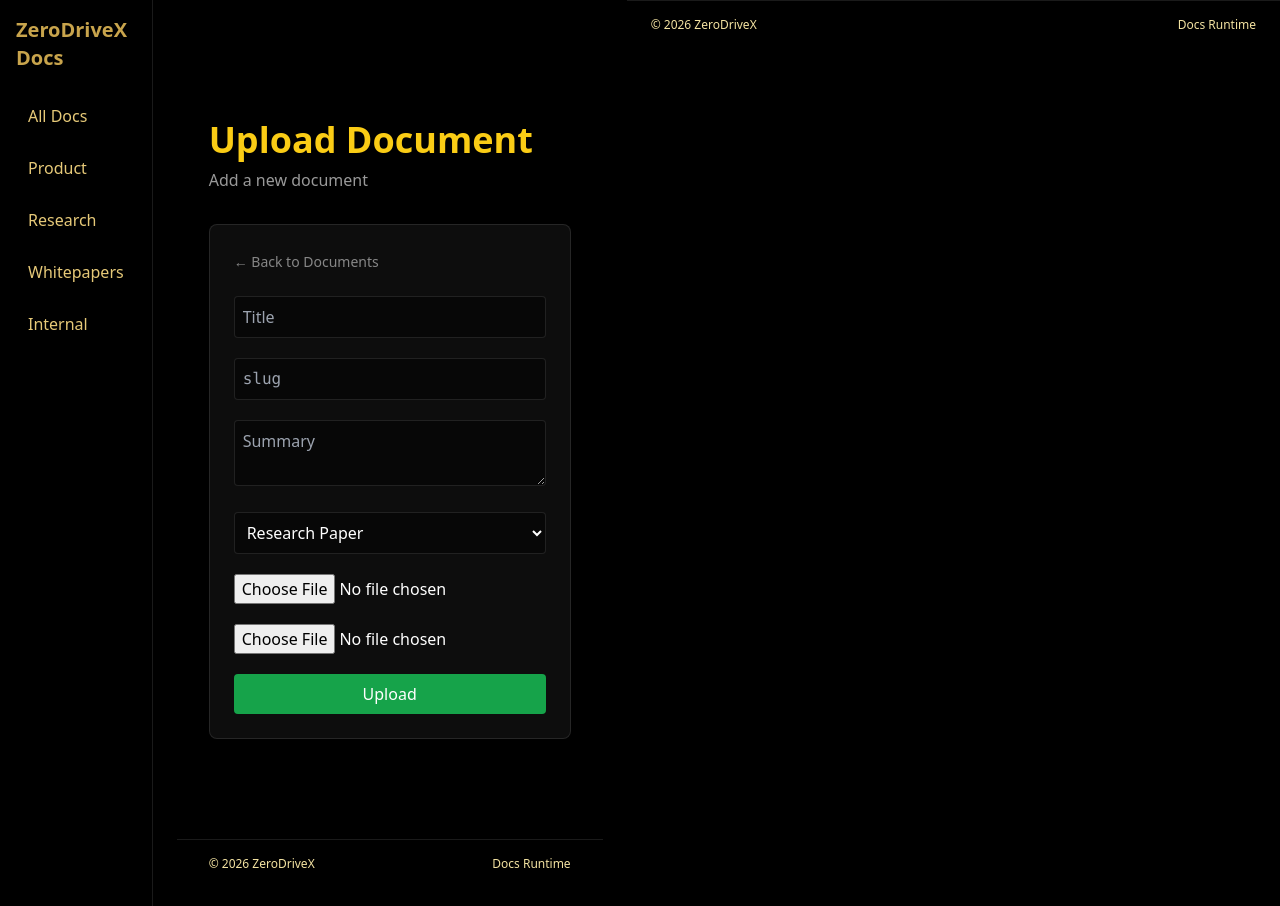
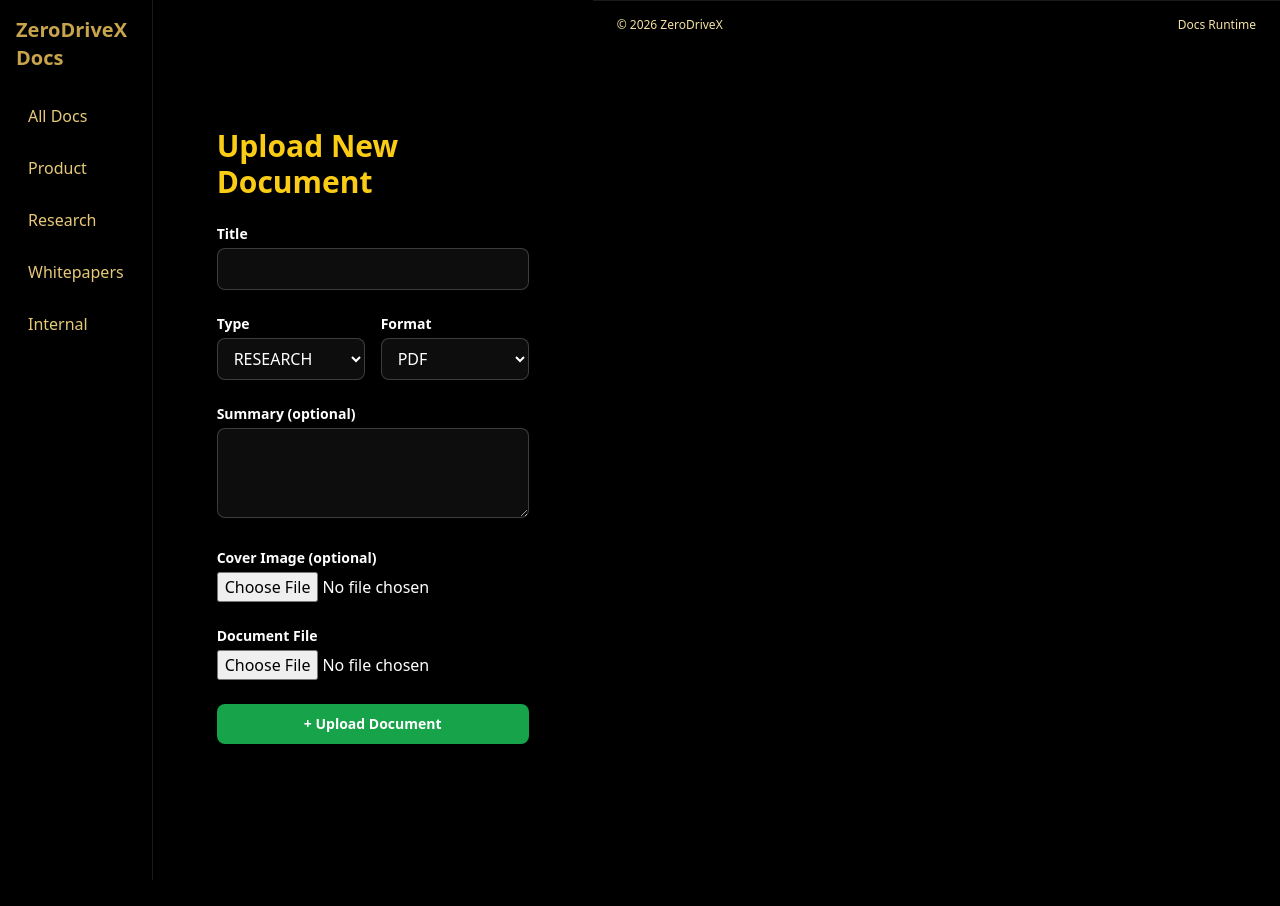
Before and after one commit to zeroday31337x/zerodrivex-docs, a Next.js app: page /admin/docs/new in a window 1280 px wide. Shown: the top 906 px of the page. After the commit the page ends 880 px from the top, so only its background shows below. Built offline with nearby package versions, Linux system fonts and the light colour scheme.

Commit message:
Refactor NewDocPage to UploadDocPage with enhancements

```diff
--- a/app/admin/docs/new/page.tsx
+++ b/app/admin/docs/new/page.tsx
@@ -1,62 +1,159 @@
 'use client';
 
-import ZdxDocsShell from '@/components/ui/ZdxDocsShell';
-import Link from 'next/link';
-import { useState } from 'react';
+import { useState, ChangeEvent, FormEvent } from 'react';
+import { useRouter } from 'next/navigation';
 
-export default function NewDocPage() {
-  const [uploading, setUploading] = useState(false);
-  const [preview, setPreview] = useState<string | null>(null);
+export default function UploadDocPage() {
+  const router = useRouter();
 
-  async function handleSubmit(e: React.FormEvent<HTMLFormElement>) {
+  const [title, setTitle] = useState('');
+  const [type, setType] = useState('RESEARCH');
+  const [format, setFormat] = useState('PDF');
+  const [summary, setSummary] = useState('');
+  const [image, setImage] = useState<File | null>(null);
+  const [imagePreview, setImagePreview] = useState<string | null>(null);
+  const [file, setFile] = useState<File | null>(null);
+  const [submitting, setSubmitting] = useState(false);
+
+  function handleImageChange(e: ChangeEvent<HTMLInputElement>) {
+    if (!e.target.files) return;
+    const file = e.target.files[0];
+    setImage(file);
+    setImagePreview(URL.createObjectURL(file));
+  }
+
+  function handleFileChange(e: ChangeEvent<HTMLInputElement>) {
+    if (!e.target.files) return;
+    setFile(e.target.files[0]);
+  }
+
+  async function handleSubmit(e: FormEvent) {
     e.preventDefault();
-    setUploading(true);
-    const form = e.currentTarget;
-    const data = new FormData(form);
+    if (!title || !file) return alert('Title and file are required');
 
-    const res = await fetch('/api/admin/docs/upload', { method: 'POST', body: data });
+    setSubmitting(true);
 
-    if (res.redirected) window.location.href = res.url;
-    else {
-      alert('Upload failed.');
-      setUploading(false);
+    const formData = new FormData();
+    formData.append('title', title);
+    formData.append('type', type);
+    formData.append('format', format);
+    formData.append('summary', summary);
+    if (image) formData.append('image', image);
+    formData.append('file', file);
+
+    const res = await fetch('/api/admin/docs/upload', {
+      method: 'POST',
+      body: formData,
+    });
+
+    if (res.ok) {
+      router.push('/admin/docs');
+    } else {
+      alert('Failed to upload document');
+      setSubmitting(false);
     }
   }
 
-  function handleImageChange(e: React.ChangeEvent<HTMLInputElement>) {
-    const file = e.target.files?.[0];
-    if (file) setPreview(URL.createObjectURL(file));
-    else setPreview(null);
-  }
+  return (
+    <div className="max-w-3xl mx-auto p-6 sm:p-10">
+      <h1 className="text-3xl font-bold text-yellow-400 mb-6">Upload New Document</h1>
 
-  return (
-    <ZdxDocsShell headerProps={{ title: 'Upload Document', subtitle: 'Add a new document' }}>
-      <div className="max-w-xl mx-auto">
-        <Link href="/admin/docs" className="text-sm text-white/50 hover:text-white mb-6 inline-block">
-          ← Back to Documents
-        </Link>
+      <form onSubmit={handleSubmit} className="flex flex-col gap-6">
+        {/* Title */}
+        <div>
+          <label className="block text-sm font-semibold mb-1">Title</label>
+          <input
+            type="text"
+            value={title}
+            onChange={(e) => setTitle(e.target.value)}
+            className="w-full px-3 py-2 rounded-lg bg-white/5 border border-white/20 text-white focus:outline-none focus:ring-2 focus:ring-green-400"
+            required
+          />
+        </div>
 
-        <form onSubmit={handleSubmit} className="space-y-5">
-          <input name="title" placeholder="Title" required className="w-full p-2 rounded bg-black/40 border border-white/10" />
-          <input name="slug" placeholder="slug" required pattern="[a-z0-9-]+" className="w-full p-2 rounded bg-black/40 border border-white/10 font-mono" />
-          <textarea name="summary" placeholder="Summary" className="w-full p-2 rounded bg-black/40 border border-white/10" />
-          <select name="type" required className="w-full p-2 rounded bg-black/40 border border-white/10">
-            <option value="RESEARCH">Research Paper</option>
-            <option value="WHITEPAPER">Whitepaper</option>
-            <option value="PRODUCT">Product Doc</option>
-            <option value="BLOG">Blog Post</option>
-            <option value="INTERNAL">Internal</option>
-          </select>
+        {/* Type & Format */}
+        <div className="grid sm:grid-cols-2 gap-4">
+          <div>
+            <label className="block text-sm font-semibold mb-1">Type</label>
+            <select
+              value={type}
+              onChange={(e) => setType(e.target.value)}
+              className="w-full px-3 py-2 rounded-lg bg-white/5 border border-white/20 text-white focus:outline-none focus:ring-2 focus:ring-green-400"
+            >
+              <option value="RESEARCH">RESEARCH</option>
+              <option value="WHITEPAPER">WHITEPAPER</option>
+              <option value="PRODUCT">PRODUCT</option>
+              <option value="BLOG">BLOG</option>
+              <option value="INTERNAL">INTERNAL</option>
+            </select>
+          </div>
 
-          <input type="file" name="file" required accept=".pdf,.docx,.doc,.md,.html,.txt" />
-          <input type="file" name="coverImage" accept="image/*" onChange={handleImageChange} />
-          {preview && <img src={preview} className="mt-2 max-h-40 w-full object-cover rounded" />}
+          <div>
+            <label className="block text-sm font-semibold mb-1">Format</label>
+            <select
+              value={format}
+              onChange={(e) => setFormat(e.target.value)}
+              className="w-full px-3 py-2 rounded-lg bg-white/5 border border-white/20 text-white focus:outline-none focus:ring-2 focus:ring-green-400"
+            >
+              <option value="PDF">PDF</option>
+              <option value="DOCX">DOCX</option>
+              <option value="MARKDOWN">MARKDOWN</option>
+              <option value="HTML">HTML</option>
+              <option value="TEXT">TEXT</option>
+            </select>
+          </div>
+        </div>
 
-          <button type="submit" disabled={uploading} className="w-full py-2 bg-green-600 rounded">
-            {uploading ? 'Uploading…' : 'Upload'}
-          </button>
-        </form>
-      </div>
-    </ZdxDocsShell>
+        {/* Summary */}
+        <div>
+          <label className="block text-sm font-semibold mb-1">Summary (optional)</label>
+          <textarea
+            value={summary}
+            onChange={(e) => setSummary(e.target.value)}
+            className="w-full px-3 py-2 rounded-lg bg-white/5 border border-white/20 text-white focus:outline-none focus:ring-2 focus:ring-green-400"
+            rows={3}
+          />
+        </div>
+
+        {/* Cover Image */}
+        <div>
+          <label className="block text-sm font-semibold mb-1">Cover Image (optional)</label>
+          <input
+            type="file"
+            accept="image/*"
+            onChange={handleImageChange}
+            className="text-white"
+          />
+          {imagePreview && (
+            <img
+              src={imagePreview}
+              alt="Preview"
+              className="mt-3 w-full h-48 object-cover rounded-lg border border-white/20"
+            />
+          )}
+        </div>
+
+        {/* Document File */}
+        <div>
+          <label className="block text-sm font-semibold mb-1">Document File</label>
+          <input
+            type="file"
+            accept=".pdf,.docx,.md,.html,.txt"
+            onChange={handleFileChange}
+            className="text-white"
+            required
+          />
+        </div>
+
+        {/* Submit */}
+        <button
+          type="submit"
+          disabled={submitting}
+          className="px-5 py-2.5 bg-green-600 hover:bg-green-700 rounded-lg text-sm font-bold transition disabled:opacity-50"
+        >
+          {submitting ? 'Uploading...' : '+ Upload Document'}
+        </button>
+      </form>
+    </div>
   );
 }
```
